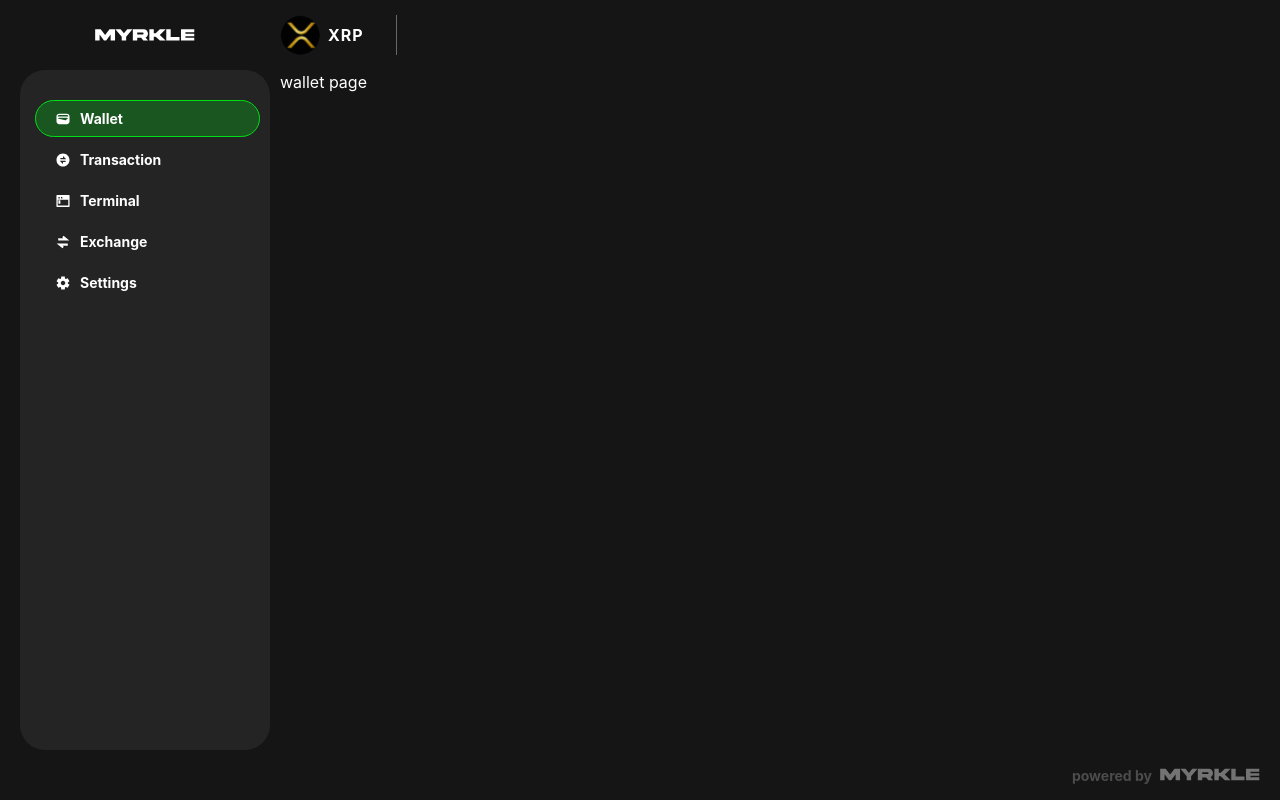
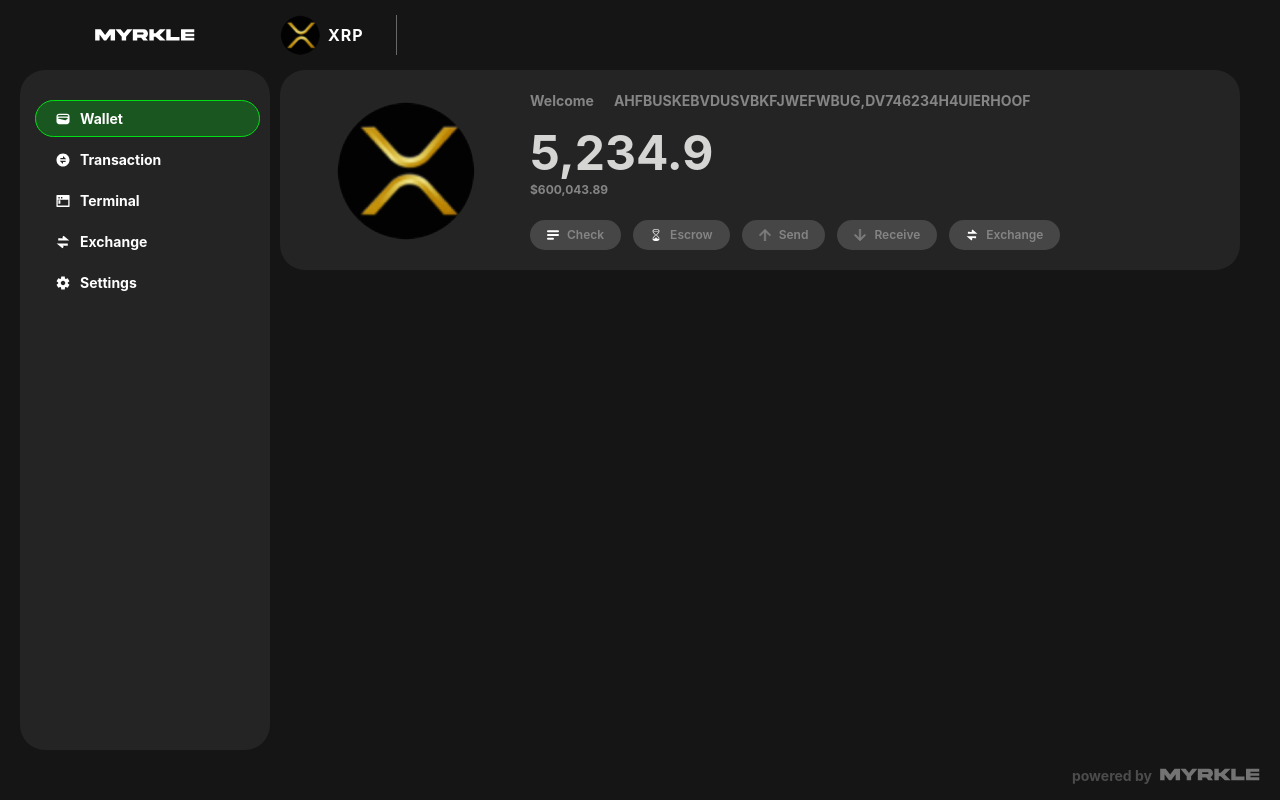
Before and after one commit to MyrkleApp/myrkle-web-app, a React (Vite) app: page /wallet in a window 1280 px wide. Built offline with nearby package versions, Linux system fonts and the light colour scheme.

Commit message:
style: wallet details section the icons colors are still pending

```diff
--- /dev/null
+++ b/src/features/wallet/components/account-detail-button/index.tsx
@@ -0,0 +1,18 @@
+import { HStack, Text } from "@chakra-ui/react";
+import React from "react";
+
+export interface AccountDetailButtonProps {
+  text: string;
+  icon: React.ElementType;
+}
+
+const AccountDetailButton = ({ text, icon: Icon }: AccountDetailButtonProps) => (
+  <HStack borderRadius="17px" p="6px 17px" spacing="8px" bg="secondary" cursor="pointer">
+    {Icon && <Icon fontSize="xs" stroke="textDark" color="textDark" />}
+    <Text color="textDark" fontSize="xs" fontWeight={600}>
+      {text}
+    </Text>
+  </HStack>
+);
+
+export default AccountDetailButton;
--- /dev/null
+++ b/src/features/wallet/components/wallet-details/index.tsx
@@ -0,0 +1,54 @@
+import { Box, Flex, HStack, Image, Text } from "@chakra-ui/react";
+import xrpLogo from "@/assets/xrp-logo.svg";
+import ChecksIcon from "@/icons/checks";
+import HourGlassIcon from "@/icons/hour-glass";
+import AccountDetailButton from "../account-detail-button";
+import ExchangeIcon from "@/icons/exchange";
+import ArrowUpIcon from "@/icons/arrow-up";
+import ArrowDownIcon from "@/icons/arrow-down";
+
+const actionLinks = [
+  { text: "Check", icon: ChecksIcon },
+  { text: "Escrow", icon: HourGlassIcon },
+  { text: "Send", icon: ArrowUpIcon },
+  { text: "Receive", icon: ArrowDownIcon },
+  { text: "Exchange", icon: ExchangeIcon },
+];
+
+function WalletDetails() {
+  return (
+    <Flex h="200px" bg="dark" borderRadius="25px" align="center">
+      <Flex align="center" justify="center" width="250px" h="200px">
+        <Image src={xrpLogo} alt="" h="140px" />
+      </Flex>
+
+      <Flex direction="column" justify="space-between" py={5} h="100%">
+        <HStack spacing={5}>
+          <Text color="textDark" fontSize="sm" fontWeight="bold">
+            Welcome
+          </Text>
+          <Text color="textDark" fontSize="sm" fontWeight="bold">
+            AHFBUSKEBVDUSVBKFJWEFWBUG,DV746234H4UIERHOOF
+          </Text>
+        </HStack>
+
+        <Box mt="-15px">
+          <Text color="#d5d6d4" fontSize="5xl" fontWeight="bold">
+            5,234.9
+          </Text>
+          <Text color="textDark" fontSize="xs" fontWeight="bold" mt={-2}>
+            $600,043.89
+          </Text>
+        </Box>
+
+        <HStack spacing={3}>
+          {actionLinks.map((actionLink, i) => (
+            <AccountDetailButton key={i} text={actionLink.text} icon={actionLink.icon} />
+          ))}
+        </HStack>
+      </Flex>
+    </Flex>
+  );
+}
+
+export default WalletDetails;
--- /dev/null
+++ b/src/icons/arrow-down.tsx
@@ -0,0 +1,13 @@
+import { Icon } from "@chakra-ui/react";
+
+const ArrowDownIcon = ({ ...props }: any) => (
+  <Icon viewBox="0 0 24 24" {...props}>
+    <path
+      d="M10.9393 22.8983C11.5251 23.4841 12.4749 23.4841 13.0607 22.8983L22.6066 13.3524C23.1924 12.7666 23.1924 11.8169 22.6066 11.2311C22.0208 10.6453 21.0711 10.6453 20.4853 11.2311L12 19.7164L3.51472 11.2311C2.92893 10.6453 1.97919 10.6453 1.3934 11.2311C0.807612 11.8169 0.807612 12.7666 1.3934 13.3524L10.9393 22.8983ZM10.5 0.480469L10.5 21.8377L13.5 21.8377L13.5 0.480469L10.5 0.480469Z"
+      fill="currentColor"
+      fill-opacity="0.27"
+    />
+  </Icon>
+);
+
+export default ArrowDownIcon;
--- /dev/null
+++ b/src/icons/arrow-up.tsx
@@ -0,0 +1,13 @@
+import { Icon } from "@chakra-ui/react";
+
+const ArrowUpIcon = ({ ...props }: any) => (
+  <Icon viewBox="0 0 24 24" {...props}>
+    <path
+      d="M13.0607 1.42002C12.4749 0.834232 11.5251 0.834232 10.9393 1.42002L1.3934 10.966C0.807611 11.5517 0.807611 12.5015 1.3934 13.0873C1.97918 13.6731 2.92893 13.6731 3.51472 13.0873L12 4.602L20.4853 13.0873C21.0711 13.6731 22.0208 13.6731 22.6066 13.0873C23.1924 12.5015 23.1924 11.5517 22.6066 10.966L13.0607 1.42002ZM13.5 23.8379L13.5 2.48068L10.5 2.48068L10.5 23.8379L13.5 23.8379Z"
+      fill="currentColor"
+      fill-opacity="0.27"
+    />
+  </Icon>
+);
+
+export default ArrowUpIcon;
--- a/src/icons/checks.tsx
+++ b/src/icons/checks.tsx
@@ -2,9 +2,9 @@ import { Icon } from "@chakra-ui/react";
 
 const ChecksIcon = ({ ...props }: any) => (
   <Icon viewBox="0 0 122 95" {...props}>
-    <path d="M10 10H112" stroke="#737373" stroke-width="20" stroke-linecap="round" />
-    <path d="M10 48H112" stroke="#737373" stroke-width="20" stroke-linecap="round" />
-    <path d="M10 85H61" stroke="#737373" stroke-width="20" stroke-linecap="round" />
+    <path d="M10 10H112" stroke="currentColor" stroke-width="20" stroke-linecap="round" />
+    <path d="M10 48H112" stroke="currentColor" stroke-width="20" stroke-linecap="round" />
+    <path d="M10 85H61" stroke="currentColor" stroke-width="20" stroke-linecap="round" />
   </Icon>
 );
 
--- a/src/icons/hour-glass.tsx
+++ b/src/icons/hour-glass.tsx
@@ -4,7 +4,7 @@ const HourGlassIcon = ({ ...props }: any) => (
   <Icon viewBox="0 0 74 133" {...props}>
     <path
       d="M74 30.4304V14.8162C74 9.56935 57.4293 0 37 0C16.5641 0 0 9.56935 0 14.8162V30.4304C0 44.6681 25.6159 56.4186 25.6159 66.5C25.6159 76.5681 0 88.3186 0 102.556V118.184C0 123.424 16.5641 133 37 133C57.4293 133 74 123.424 74 118.177V102.55C74 88.312 48.3841 76.5614 48.3841 66.4933C48.3841 56.4186 74 44.6681 74 30.4304ZM10.1816 15.4812C14.7802 12.5619 23.3959 8.2859 37.3634 8.2859C51.3243 8.2859 63.8316 15.4812 63.8316 15.4812C64.7698 16.0531 68.4434 18.0282 65.9261 19.531C60.3893 22.8361 49.5536 26.3141 37 26.3141C24.4464 26.3141 13.9807 22.4837 8.43071 19.1719C5.91339 17.6757 10.1816 15.4812 10.1816 15.4812ZM40.3102 66.5C40.3102 74.4334 46.8909 79.5406 53.8614 86.3569C58.9555 91.3311 65.9261 98.1473 65.9261 102.55V111.381C59.5171 108.169 40.3432 105.03 40.3432 94.7292C40.3432 89.5223 33.6502 89.5223 33.6502 94.7292C33.6502 105.03 14.4762 108.169 8.06732 111.381V102.55C8.06732 98.1473 15.0445 91.3245 20.132 86.3569C27.1025 79.5406 33.6832 74.4334 33.6832 66.5C33.6832 58.5666 27.1025 53.4594 20.132 46.6431C15.0379 41.6556 8.06732 34.8394 8.06732 30.4304L7.76339 23.7937C14.5423 27.4712 25.2855 30.9624 37 30.9624C48.7079 30.9624 59.5039 27.4712 66.2895 23.7937L65.9261 30.4304C65.9261 34.8327 58.9489 41.6556 53.8614 46.6431C46.8975 53.4594 40.3102 58.5666 40.3102 66.5Z"
-      fill="#686868"
+      fill="currentColor"
     />
   </Icon>
 );
--- a/src/pages/wallet/index.tsx
+++ b/src/pages/wallet/index.tsx
@@ -1,7 +1,12 @@
+import WalletDetails from "@/features/wallet/components/wallet-details";
 import Layout from "@/layout";
 
 function Wallet() {
-  return <Layout>wallet page</Layout>;
+  return (
+    <Layout>
+      <WalletDetails />
+    </Layout>
+  );
 }
 
 export default Wallet;
--- a/src/theme.tsx
+++ b/src/theme.tsx
@@ -9,6 +9,7 @@ const theme = extendTheme({
     darkest: "#151515",
     success: "#00DF16",
     danger: "#FF0000",
+    textDark: "#858585",
   },
 });
 
```
